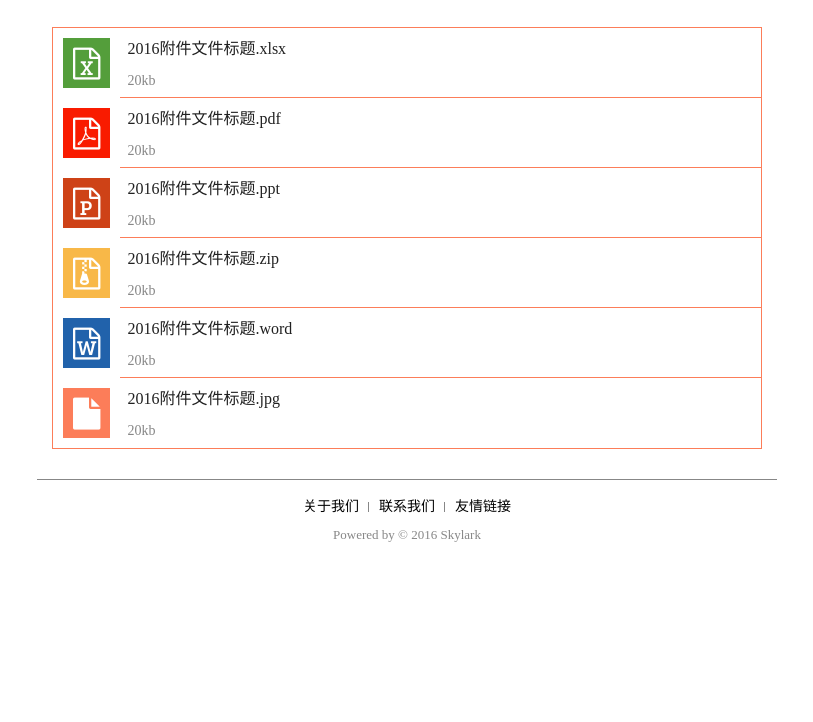
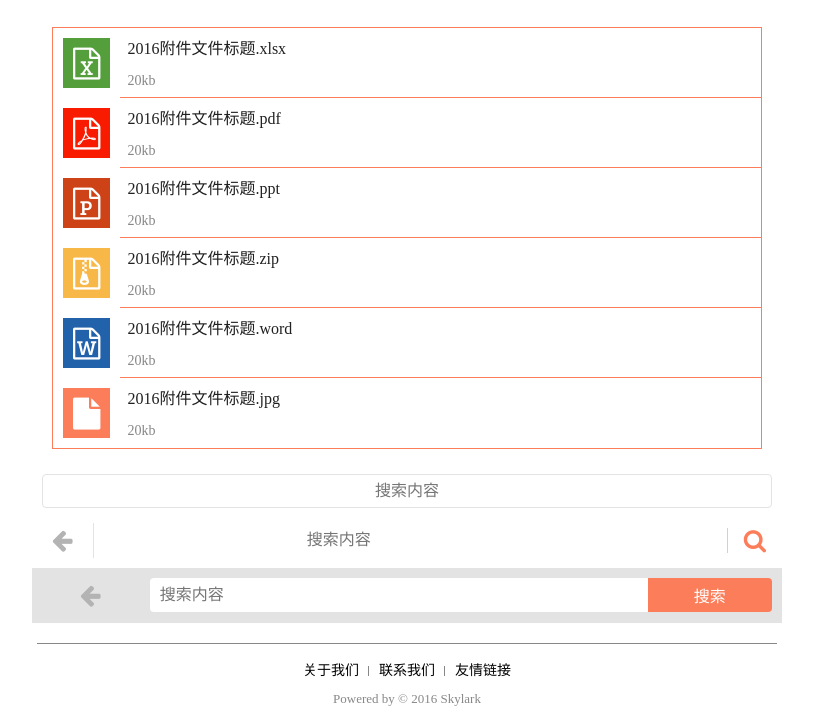
Before and after one commit to GreenNerd/cms_components, a website built with webpack: page index.html in a window 1280 px wide. Shown: the part 2722-3444 px from the top of the page, without its empty margins (233-1046 px from the left). Before the commit the page ends 3280 px from the top, so only its background shows below. Built offline with nearby package versions, Linux system fonts and the light colour scheme.

Commit message:
Add new component 'search'.

```diff
--- a/components/breadcrumbs/breadcrumbs.scss
+++ b/components/breadcrumbs/breadcrumbs.scss
@@ -1,16 +1,15 @@
 @import '../parm';
 
-.breadcrumbs-container{
+.breadcrumbs-container {
   display: flex;
 
-	.breadcrumbs-cell{
+  .breadcrumbs-cell {
     padding: 0 12px;
     font-size: $h4;
     position: relative;
     color: $color-main;
 
-		&:before{
-			// content: '>';
+    &:before {
       position: absolute;
       right: -4px;
       bottom: 1px;
@@ -21,13 +20,13 @@
 
 }
 
-.default{
-	.breadcrumbs-cell{
+.breadcrumbs-default {
+  .breadcrumbs-cell {
     &:before{
       content: '/';
     }
   }
-	>:last-child{
+  >:last-child {
     color: $color-line-dark;
       &:before{
       content: none;
@@ -35,15 +34,15 @@
   }
 }
 
-.primary{
-	.breadcrumbs-cell{
+.breadcrumbs-primary {
+  .breadcrumbs-cell {
     &:before{
       content: '>';
     }
   }
-	>:last-child{
+  >:last-child {
     color: $color-line-dark;
-			&:before{
+      &:before {
       content: none;
     }
   }
--- a/components/picture/picture.scss
+++ b/components/picture/picture.scss
@@ -1,9 +1,9 @@
-.picture-container{
+.picture-container {
   display: flex;
   flex-flow: row wrap;
   padding: 10px 10px 5px 10px;
 
-	.picture-item{
+  .picture-item {
     flex: 0 0 32%;
     margin: 0 5px 5px 0;
     padding-top: 32%;
@@ -11,7 +11,7 @@
     background-position: 50%;
   }
 
-	:nth-child(3n){
+  :nth-child(3n) {
     margin-right: 0;
   }
 }
--- a/components/reset.scss
+++ b/components/reset.scss
@@ -20,6 +20,11 @@ h5{
 }
 h6{
 	font-size: 13px;
+}
+
+input{
+  -webkit-appearance: none;
+  border-radius: 0;
 }
 
 input[type="button"], input[type="submit"], input[type="reset"] {
--- /dev/null
+++ b/components/search/search.scss
@@ -0,0 +1,91 @@
+@import '../parm';
+
+.search-container {
+
+  input {
+    width: 100%;
+    outline: none;
+    font-size: $h4;
+    color: $color-black;
+  }
+  .search-cell {
+    margin-bottom: 10px;
+  }
+
+  .default {
+    padding: 5px 10px;
+    >.search-cell-wrapper>.search-input {
+      width: 100%;
+      height: 34px;
+      text-align: center;
+      border: 1px solid $color-line;
+      border-radius: 4px;
+    }
+  }
+
+  .primary1 {
+    display: flex;
+    justify-content: space-between;
+    align-items: center;
+    >.search-cell-left {
+      padding: 5px 20px;
+      border-right: 1px solid $color-line;
+      i{
+        color: $color-gray-light;
+        font-size: 1.5em;
+      }
+    }
+    >.search-cell-right {
+      padding: 0 16px;
+      border-left: 1px solid $color-line-dark;
+      i{
+        color: $color-main;
+        font-size: 1.5em;
+      }
+    }
+    >.search-cell-wrapper {
+      .search-input {
+        border: none;
+        // text-indent: 10px;
+      }
+    }
+  }
+
+  .primary2 {
+    background: $color-line;
+    display: flex;
+    align-items: center;
+    text-align: center;
+    padding: 10px 0;
+    >.search-cell-left {
+      flex: .2;
+      padding: 5px 20px;
+      border-right: 1px solid $color-line;
+      i{
+        color: $color-gray-light;
+        font-size: 1.5em;
+      }
+    }
+    >.search-cell-wrapper {
+      flex: auto;
+      display: flex;
+      margin-right: 10px;
+
+      .search-input {
+        height: 34px;
+        border: none;
+        border-bottom-left-radius: 4px;
+        border-top-left-radius: 4px;
+        text-indent: 10px;
+      }
+      .search-button {
+        flex: 0 0 20%;
+        color: #fff;
+        background: $color-main;
+        border: none;
+        border-bottom-right-radius: 4px;
+        border-top-right-radius: 4px;
+      }
+    }
+  }
+}
--- a/entry.js
+++ b/entry.js
@@ -25,3 +25,4 @@ require('./components/footer/footer.scss');
 require('./components/spinner/spinner.scss');
 require('./components/picture/picture.scss');
 require('./components/attachment/attachment.scss');
+require('./components/search/search.scss');
--- a/index.html
+++ b/index.html
@@ -15,7 +15,7 @@
         <h3>成都了了科技有限公司</h3>
       </div>
       <div class="header-main-right">
-        <i class="fa fa-reorder"></i>
+        <i class="fa fa-navicon"></i>
       </div>
     </div>
     <div class="header-cell-group header-collapse" style="height:0;">
@@ -28,7 +28,7 @@
       </ul>
     </div>
   </header>
-  <div class="breadcrumbs-container default">
+  <div class="breadcrumbs-container breadcrumbs-default">
     <div class="breadcrumbs-cell">
       <i class="fa fa-home"></i>
       <span>主页</span>
@@ -580,6 +580,37 @@
       </div>
     </div>
   </div>
+  <div class="search-container">
+    <div class="search-cell default">
+      <div class="search-cell-left"></div>
+      <div class="search-cell-wrapper">
+        <input class="search-input" type="" name="search" placeholder="搜索内容">
+      </div>
+      <div class="search-cell-right"></div>
+    </div>
+    <div class="search-cell primary1">
+      <div class="search-cell-left">
+        <i class="fa fa-arrow-left"></i>
+      </div>
+      <div class="search-cell-wrapper">
+        <input class="search-input" type="" name="search" placeholder="搜索内容">
+      </div>
+      <div class="search-cell-right">
+        <i class="fa fa-search"></i>
+      </div>
+    </div>
+    <div class="search-cell primary2">
+      <div class="search-cell-left">
+        <i class="fa fa-arrow-left"></i>
+      </div>
+      <div class="search-cell-wrapper">
+        <input class="search-input" type="" name="search" placeholder="搜索内容">
+        <input class="search-button" type="button" name="" value="搜索">
+      </div>
+      <div class="search-cell-right">
+      </div>
+    </div>
+  </div>
   <footer class="footer-container">
     <div class="footer">
       <div class="footer-button-group">
```
Also changed, not shown: components/attachment/attachment.scss (indentation only). Lines whose indentation alone changed are shown as unchanged.
